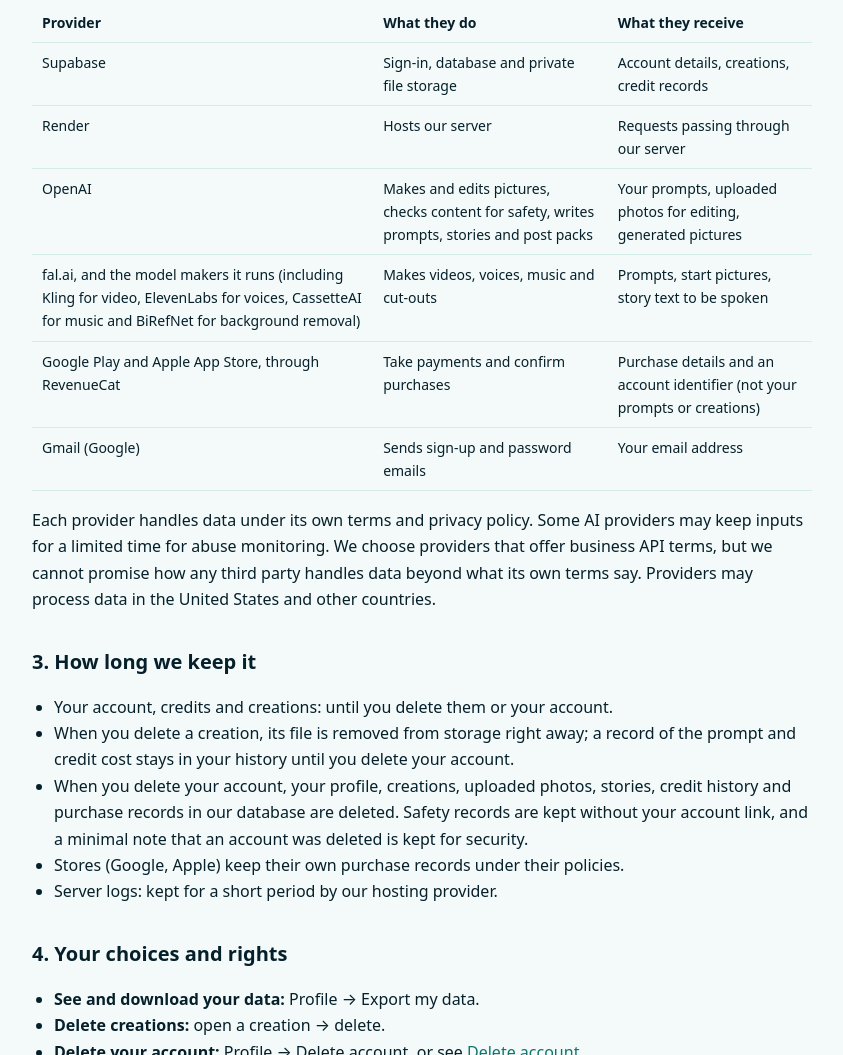
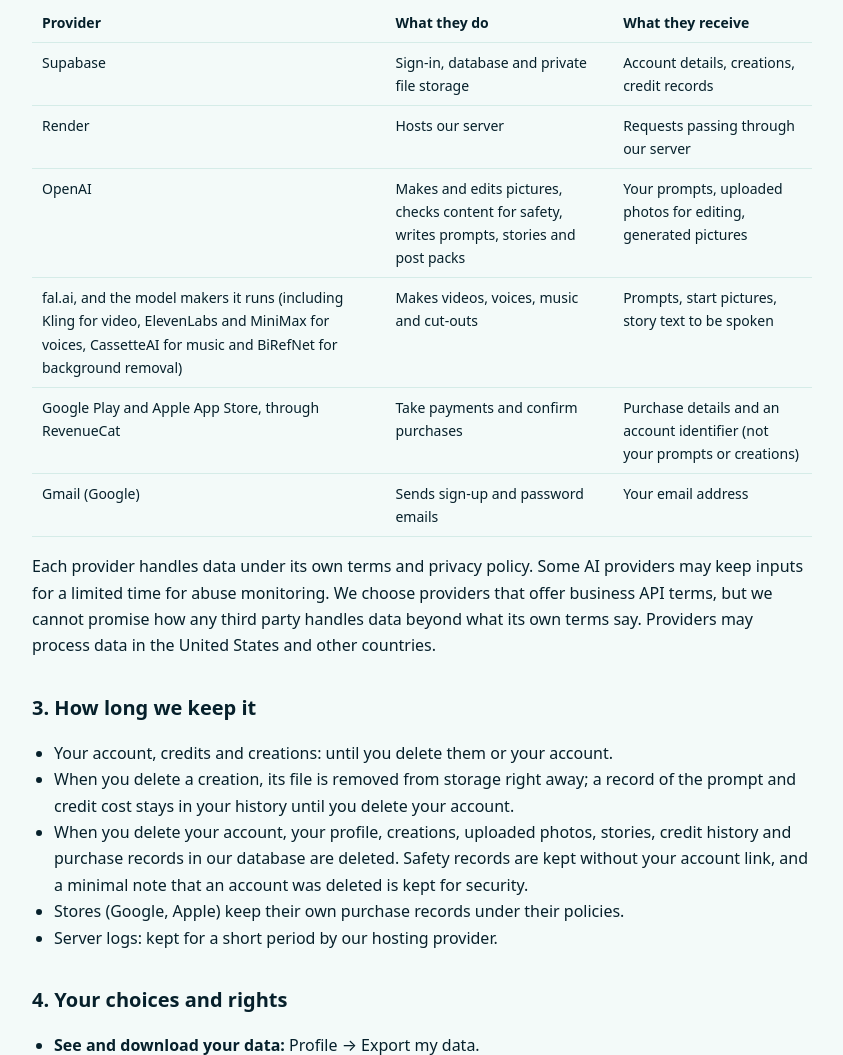
Before and after one commit to abdullahebrahimi43-star/promptpearl-site, a plain HTML site: page privacy.html in a window 1280 px wide. Shown: the part 999-2054 px from the top of the page, without its empty margins (218-1061 px from the left). Drawn offline with Linux system fonts and the light colour scheme.

Commit message:
Privacy: MiniMax voices

```diff
--- a/privacy.html
+++ b/privacy.html
@@ -28,7 +28,7 @@
 <tr><td>Supabase</td><td>Sign-in, database and private file storage</td><td>Account details, creations, credit records</td></tr>
 <tr><td>Render</td><td>Hosts our server</td><td>Requests passing through our server</td></tr>
 <tr><td>OpenAI</td><td>Makes and edits pictures, checks content for safety, writes prompts, stories and post packs</td><td>Your prompts, uploaded photos for editing, generated pictures</td></tr>
-<tr><td>fal.ai, and the model makers it runs (including Kling for video, ElevenLabs for voices, CassetteAI for music and BiRefNet for background removal)</td><td>Makes videos, voices, music and cut-outs</td><td>Prompts, start pictures, story text to be spoken</td></tr>
+<tr><td>fal.ai, and the model makers it runs (including Kling for video, ElevenLabs and MiniMax for voices, CassetteAI for music and BiRefNet for background removal)</td><td>Makes videos, voices, music and cut-outs</td><td>Prompts, start pictures, story text to be spoken</td></tr>
 <tr><td>Google Play and Apple App Store, through RevenueCat</td><td>Take payments and confirm purchases</td><td>Purchase details and an account identifier (not your prompts or creations)</td></tr>
 <tr><td>Gmail (Google)</td><td>Sends sign-up and password emails</td><td>Your email address</td></tr>
 </table>
```
